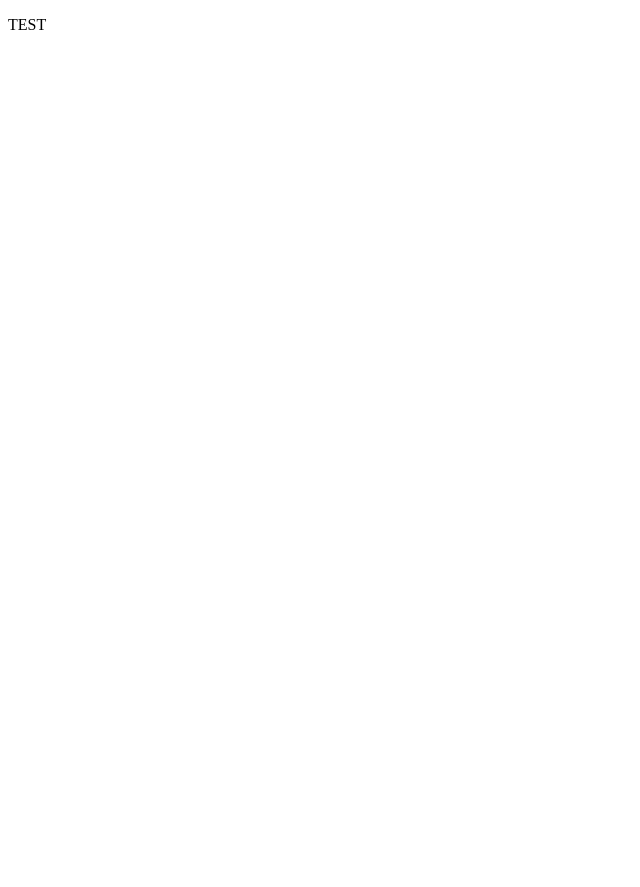
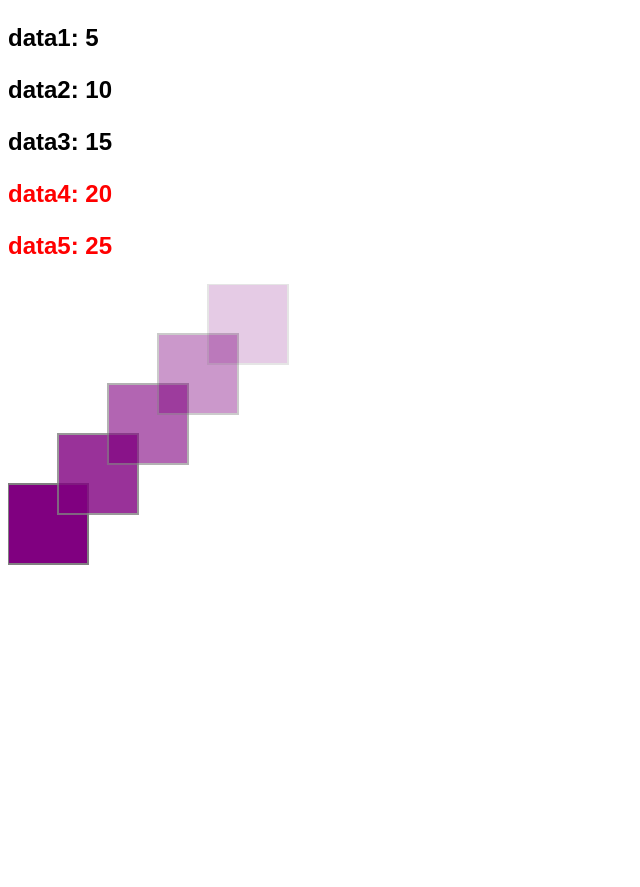
Before and after one commit to Dozzi/Dozzi.github.io, a plain HTML site: page index.html in a window 1280 px wide. Shown: the whole page, without its empty margins (0-640 px from the left). Before the commit the page ends 800 px from the top, so only its background shows below. Drawn offline with Linux system fonts and the light colour scheme.

Commit message:
Done with week 1

```diff
--- a/index.html
+++ b/index.html
@@ -1,14 +1,35 @@
 <!DOCTYPE html>
 <html lang="en">
 	<head>
+		<style type="text/css">
+		p{
+			font-size: 24px;
+			font-weight: bold;
+			font-family: sans-serif;
+		}
+		</style>
 		<meta charset="utf-8">
 		<title>D3 Page Template</title>
 		<script type="text/javascript" src="d3.js"></script>
 	</head>
 	<body>
-		<p>TEST</p>
+	<!--<p>TEST2</p>-->
 		<script type="text/javascript">
-
+		var dataset = [5,10,15,20,25];
+			var body = d3.select("body");
+			var i = 0;
+			body.selectAll("p").data(dataset).enter().append("p").text(function(d){i++;return "data"+i+": " + d;}).style("color",function(d){
+				if(d>15){
+					return"red";
+				}return "black";
+			});
 		</script>
+		<svg width="600" height="600">
+			<rect x="0" y="200" width="80" height="80" fill="purple", stroke = "gray" stroke-width = "2" opacity = "1"/>
+			<rect x="50" y="150" width="80" height="80" fill="purple", stroke = "gray" stroke-width = "2" opacity = "0.8"/>
+			<rect x="100" y="100" width="80" height="80" fill="purple", stroke = "gray" stroke-width = "2" opacity = "0.6"/>
+			<rect x="150" y="50" width="80" height="80" fill="purple", stroke = "gray" stroke-width = "2" opacity = "0.4"/>
+			<rect x="200" y="0" width="80" height="80" fill="purple", stroke = "gray" stroke-width = "2" opacity = "0.2"/>
+		</svg>
 	</body>
 </html>
```
